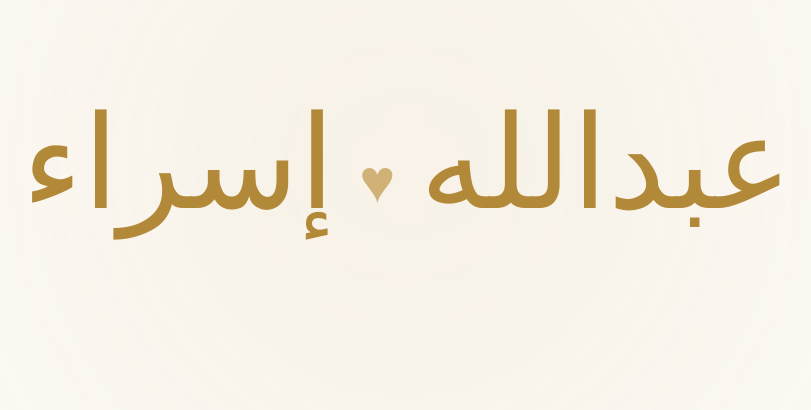
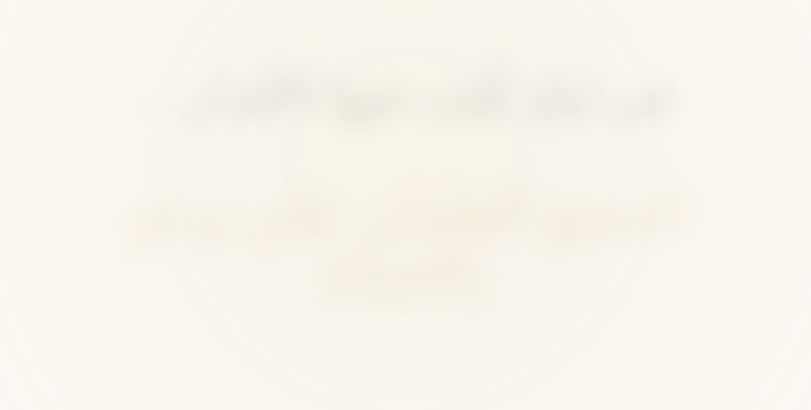
Before and after one commit to Abdullahali310/ABDULLAH-ESRAA, a React (Vite) app: page / in a window 1280 px wide. Shown: the part 236-646 px from the top of the page, without its empty margins (233-1044 px from the left). Built offline with nearby package versions, Linux system fonts and the light colour scheme; a web font is replaced by a local one.

Commit message:
Adjust timing for IntroScreen stages

```diff
--- a/src/components/IntroScreen.tsx
+++ b/src/components/IntroScreen.tsx
@@ -10,22 +10,24 @@ interface IntroProps {
 export function IntroScreen({ onComplete, onPlayAudio }: IntroProps) {
   const [stage, setStage] = useState(0);
 
-  useEffect(() => {
-    // Stage 0: Blank screen -> Wait 1.0s for dawn feeling
+    useEffect(() => {
+    // Stage 0: Blank screen -> Wait 1.0s
     const t1 = setTimeout(() => setStage(1), 1000);
-    // Stage 1: Golden Light & Names -> Wait 8.5s
-    const t2 = setTimeout(() => setStage(2), 9500);
-    // Stage 2: Arabic text 1 -> Wait 8s
-    const t3 = setTimeout(() => setStage(3), 17500);
-    // Stage 3: Arabic text 2 -> Wait 8s
+
+    // Stage 1: Names -> Wait 2s (تبدأ عند 1000 وتختفي عند 3000)
+    const t2 = setTimeout(() => setStage(2), 3000);
+
+    // Stage 2: Arabic text 1 -> Wait 8s (تستمر 8 ثوانٍ وتختفي عند 11000)
+    const t3 = setTimeout(() => setStage(3), 11000);
+
+    // Stage 3: Arabic text 2 -> Wait 8s (تستمر 8 ثوانٍ وتختفي عند 19000)
     const t4 = setTimeout(() => {
-      setStage(4); // Fade out last text
-      // Auto transition to main site after a short delay
+      setStage(4);
       setTimeout(() => {
         onPlayAudio();
         onComplete();
       }, 2000);
-    }, 25500);
+    }, 19000);
 
     return () => {
       clearTimeout(t1);
@@ -34,6 +36,7 @@ export function IntroScreen({ onComplete, onPlayAudio }: IntroProps) {
       clearTimeout(t4);
     };
   }, [onComplete, onPlayAudio]);
+
 
   return (
     <motion.div
```
